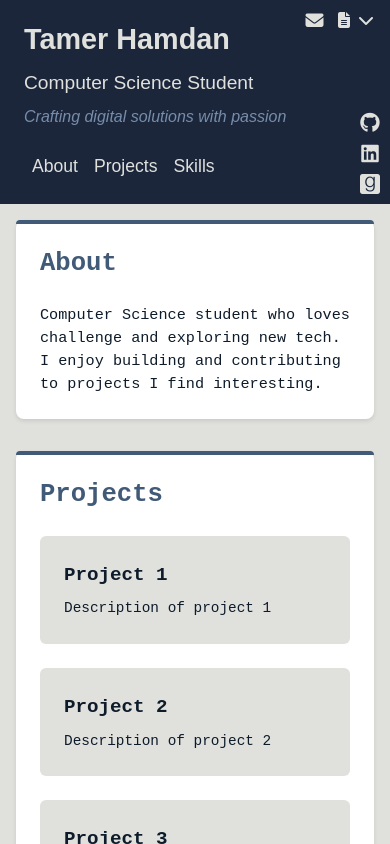
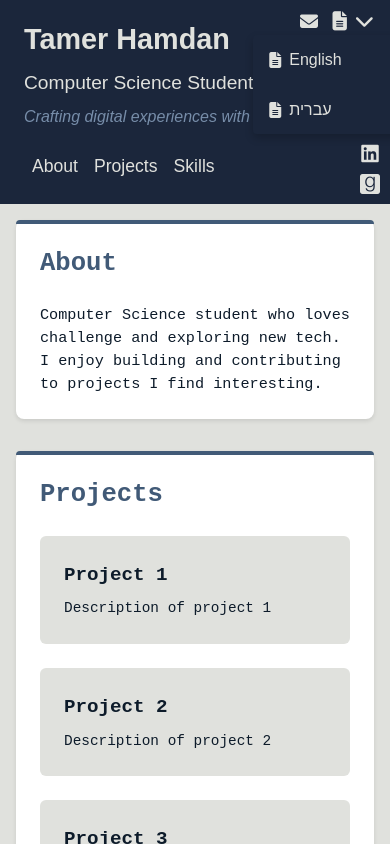
Before and after one commit to TamerHamdan/portfolio-v1, a plain HTML site: page index.html in a window 390 px wide. Both pictures are taken after a click on the button 356 px from the left and 20 px from the top of the page. Drawn offline with nearby package versions, Linux system fonts and the light colour scheme.

Commit message:
fixed buggy click event ob mobile

```diff
--- a/index.html
+++ b/index.html
@@ -34,7 +34,7 @@
             <div class="profile">
                 <h1>Tamer Hamdan</h1>
                 <p class="title">Computer Science Student</p>
-                <p class="tagline">Crafting digital solutions with passion</p>
+                <p class="tagline">Crafting digital experiences with passion</p>
             </div>
             <nav class="navigation">
                 <ul>
@@ -134,6 +134,20 @@
 
         </main>
     </div>
+    <script>
+        // Handle mobile dropdown
+        document.querySelector('.resume-btn').addEventListener('click', function (e) {
+            e.stopPropagation();
+            this.parentElement.classList.toggle('active');
+        });
+
+        // Close dropdown when clicking outside
+        document.addEventListener('click', function (e) {
+            if (!e.target.closest('.resume-dropdown')) {
+                document.querySelector('.resume-dropdown').classList.remove('active');
+            }
+        });
+    </script>
 </body>
 
 </html>
--- a/styles.css
+++ b/styles.css
@@ -537,6 +537,10 @@ footer {
 
 /* Mobile Styles */
 @media (max-width: 768px) {
+   .resume-dropdown {
+      position: relative;
+   }
+
    .resume-dropdown-content {
       position: absolute;
       top: 100%;
@@ -546,15 +550,25 @@ footer {
       min-width: 200px;
       background-color: var(--primary-bg);
       box-shadow: 0 4px 8px rgba(0, 0, 0, 0.2);
+      display: none;
+   }
+
+   .resume-dropdown.active .resume-dropdown-content {
+      display: block;
    }
 
    .resume-dropdown-content a {
       padding: 12px 16px;
       justify-content: flex-start;
+      transition: none;
    }
 
    .resume-btn {
       padding: 4px 8px;
+      display: flex;
+      align-items: center;
+      justify-content: center;
+      transition: none;
    }
 
    .resume-btn span {
@@ -563,5 +577,20 @@ footer {
 
    .resume-btn i {
       margin: 0;
+      font-size: 1.2rem;
+   }
+
+   /* Remove flashy effects */
+   .resume-btn:active,
+   .resume-dropdown-content a:active {
+      background-color: transparent;
+   }
+
+   .resume-dropdown-content a:hover {
+      transform: none;
+   }
+
+   .resume-dropdown-content a i {
+      transform: none;
    }
 }
```
